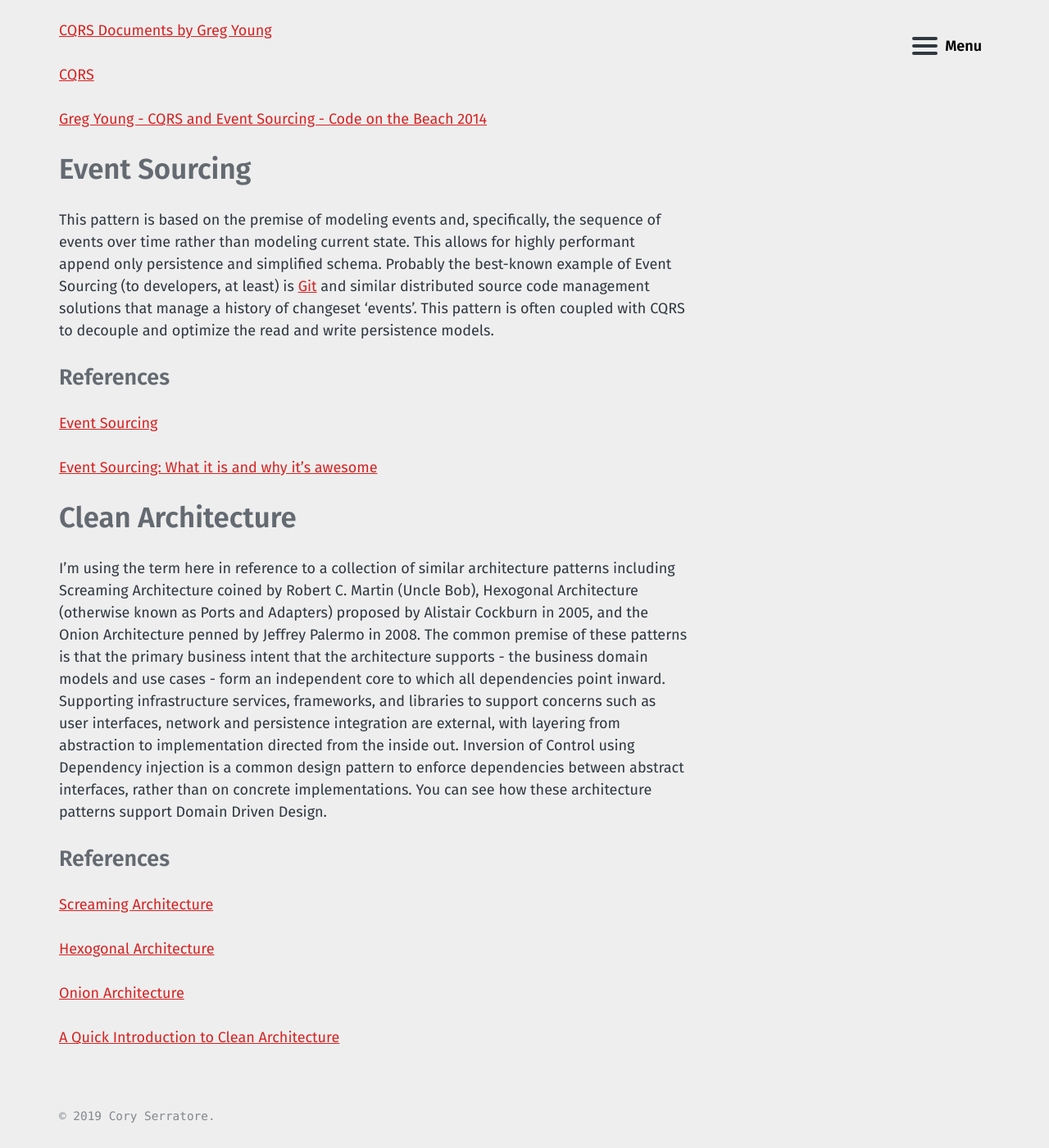
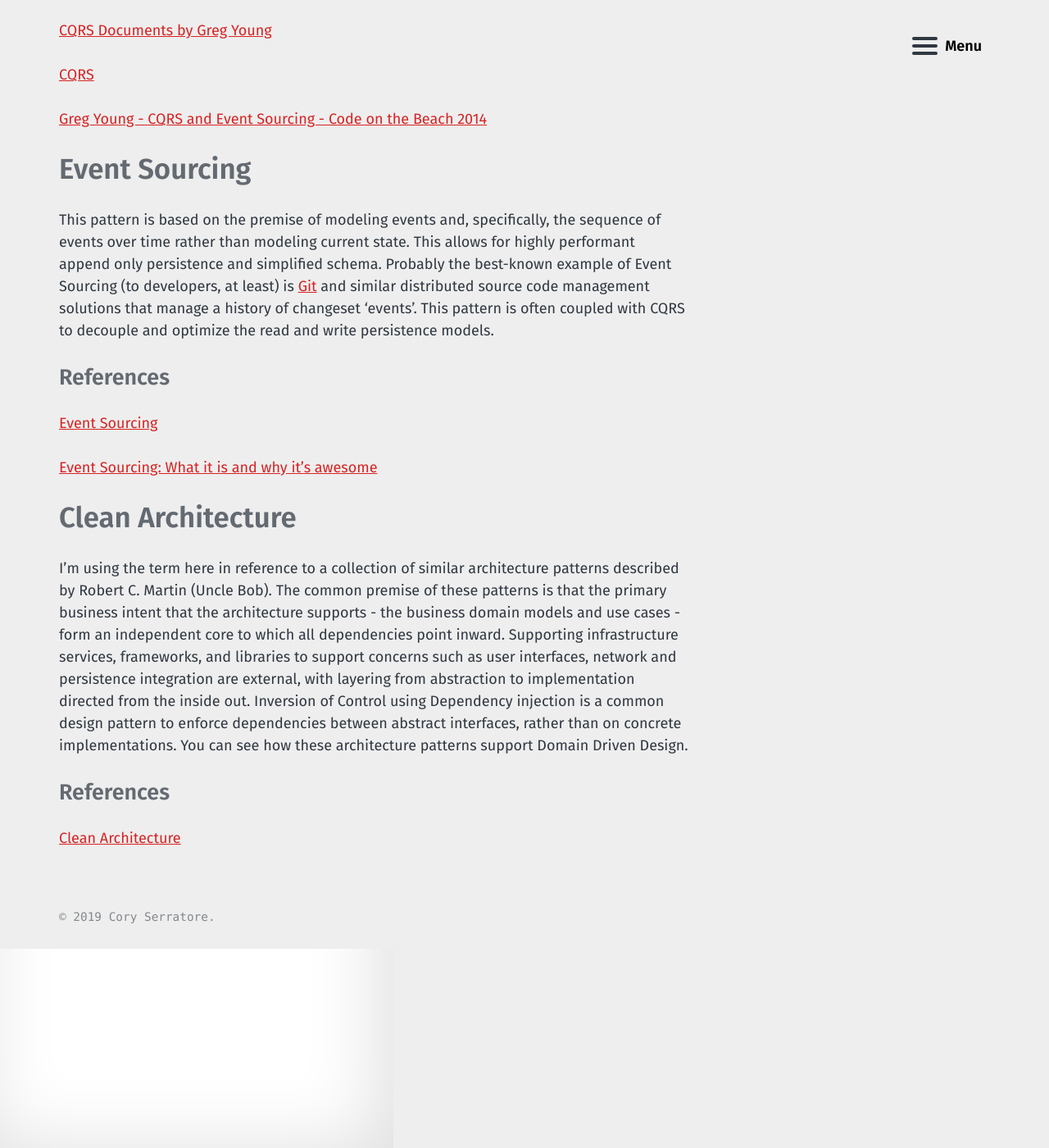
Before and after one commit to CSerratore/cserratore.github.io, a Jekyll site: the page built from _posts/2019-01-06-architecture-patterns-post-moores-law-age.md, in a window 1280 px wide and 1400 px high, scrolled down 5742 px. Shown: the whole window at 82% size. Built offline with Jekyll 4.4.1, drawn with Linux system fonts in a browser that asks for light colours.

Commit message:
Editorial updates to reference an Uncle Bob post

```diff
--- a/_posts/2019-01-06-architecture-patterns-post-moores-law-age.md
+++ b/_posts/2019-01-06-architecture-patterns-post-moores-law-age.md
@@ -97,13 +97,7 @@ Probably the best-known example of Event Sourcing (to developers, at least) is [
 [Event Sourcing: What it is and why it's awesome](https://dev.to/barryosull/event-sourcing-what-it-is-and-why-its-awesome)
 
 ## Clean Architecture
-I'm using the term here in reference to a collection of similar architecture patterns including Screaming Architecture coined by Robert C. Martin (Uncle Bob), Hexogonal Architecture (otherwise known as Ports and Adapters) proposed by Alistair Cockburn in 2005, and the Onion Architecture penned by Jeffrey Palermo in 2008. The common premise of these patterns is that the primary business intent that the architecture supports - the business domain models and use cases - form an independent core to which all dependencies point inward. Supporting infrastructure services, frameworks, and libraries to support concerns such as user interfaces, network and persistence integration are external, with layering from abstraction to implementation directed from the inside out. Inversion of Control using Dependency injection is a common design pattern to enforce dependencies between abstract interfaces, rather than on concrete implementations. You can see how these architecture patterns support Domain Driven Design.
+I'm using the term here in reference to a collection of similar architecture patterns described by Robert C. Martin (Uncle Bob). The common premise of these patterns is that the primary business intent that the architecture supports - the business domain models and use cases - form an independent core to which all dependencies point inward. Supporting infrastructure services, frameworks, and libraries to support concerns such as user interfaces, network and persistence integration are external, with layering from abstraction to implementation directed from the inside out. Inversion of Control using Dependency injection is a common design pattern to enforce dependencies between abstract interfaces, rather than on concrete implementations. You can see how these architecture patterns support Domain Driven Design.
 
 ### References
-[Screaming Architecture](https://blog.cleancoder.com/uncle-bob/2011/09/30/Screaming-Architecture.html)
-
-[Hexogonal Architecture](https://web.archive.org/web/20060711221010/http://alistair.cockburn.us:80/index.php/Hexagonal_architecture)
-
-[Onion Architecture](https://jeffreypalermo.com/2008/07/the-onion-architecture-part-1/)
-
-[A Quick Introduction to Clean Architecture](https://medium.freecodecamp.org/a-quick-introduction-to-clean-architecture-990c014448d2)
+[Clean Architecture](https://blog.cleancoder.com/uncle-bob/2012/08/13/the-clean-architecture.html)
```
